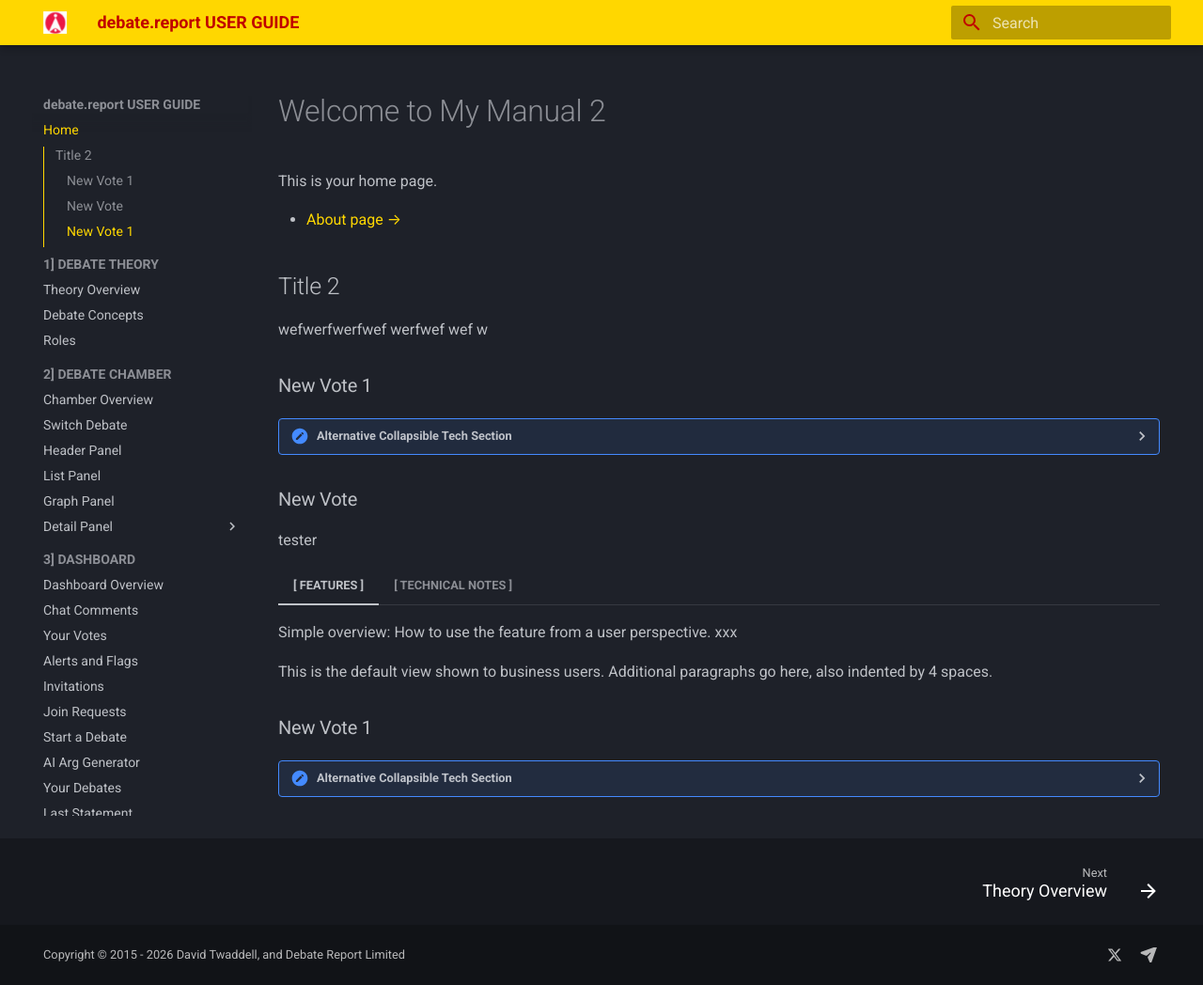
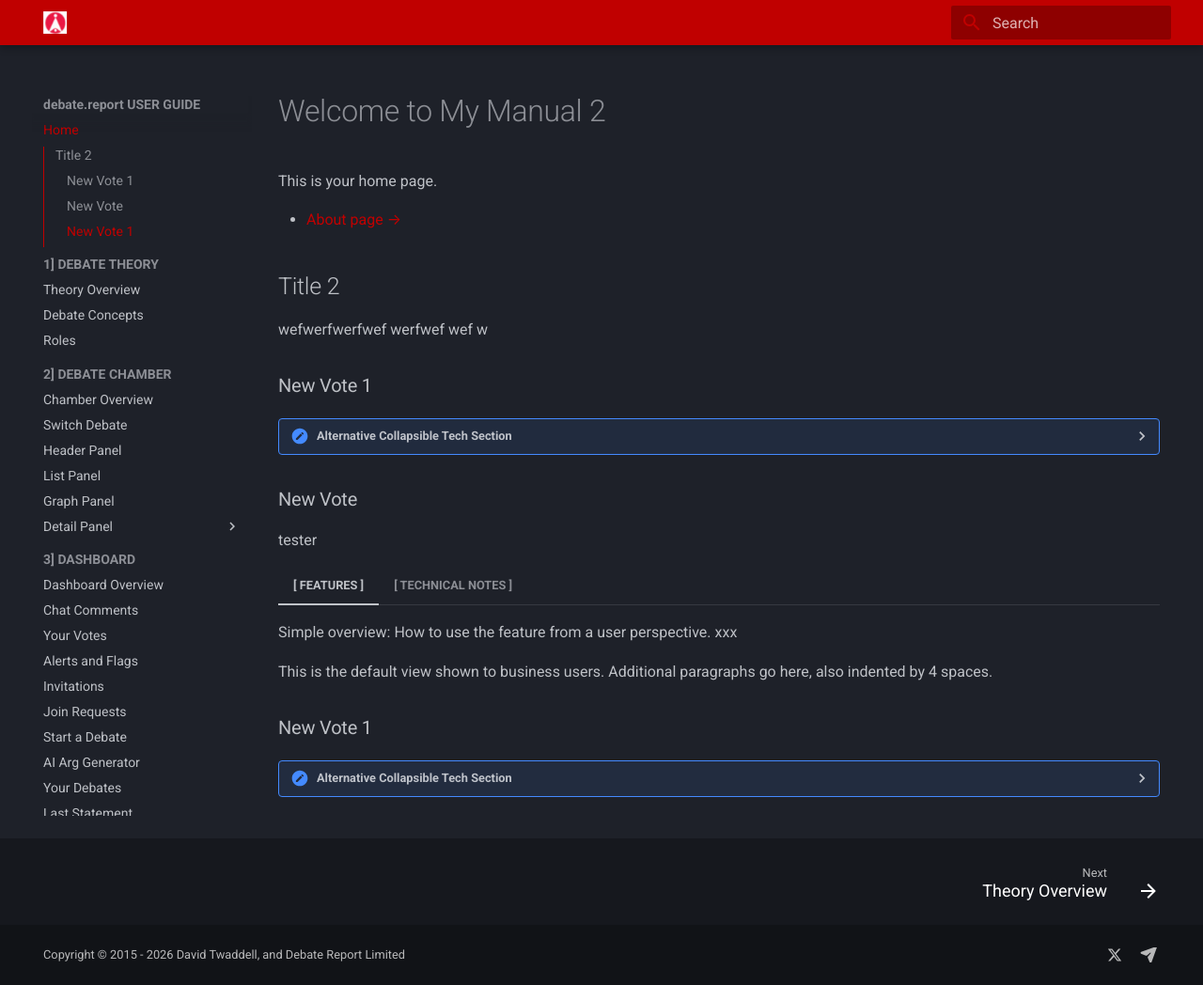
Before and after one commit to datweeds/debate, an MkDocs documentation site: the page built from docs/index.md, in a window 1280 px wide and 1048 px high. Shown: the whole window at 94% size. Built offline with MkDocs 1.6.1 and Material for MkDocs 9.7.7, drawn with Linux system fonts in a browser that asks for light colours.

Commit message:
Update extra.css

```diff
--- a/docs/stylesheets/extra.css
+++ b/docs/stylesheets/extra.css
@@ -1,7 +1,7 @@
 
 [data-md-color-primary="custom"] {
   --md-primary-bg-color: #C00000; /* Deep red */
-  --md-primary-fg-color: #FFD700; /* Optional: contrasting text color */
-  --md-primary-fg-color--light: #FFD700;
+  --md-primary-fg-color: #C00000; /* Optional: contrasting text color */
+  --md-primary-fg-color--light: #C00000;
   --md-primary-fg-color--dark: #C00000;
 }
```
